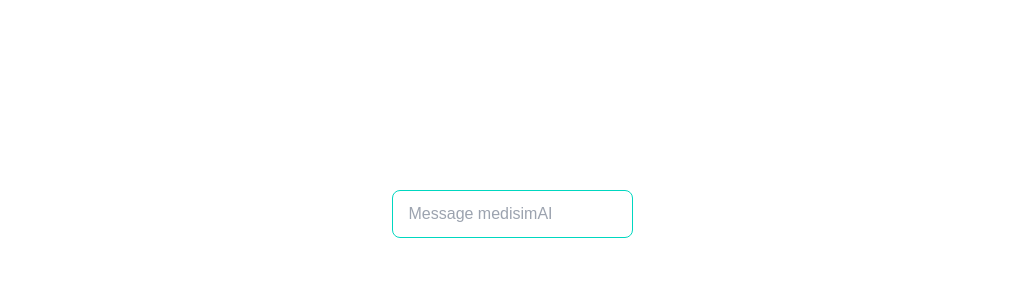
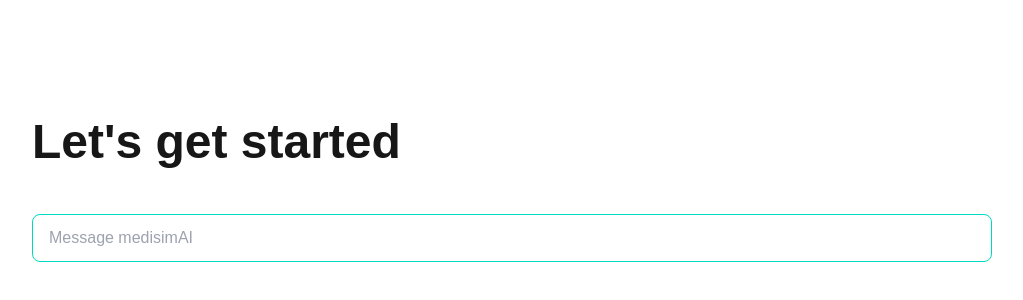
Before and after one commit to kippsss/medisim_ai, a Next.js app: page / in a window 1280 px wide. Shown: the part 210-510 px from the top of the page, without its empty margins (128-1151 px from the left). Built offline with nearby package versions, Linux system fonts and the light colour scheme.

Commit message:
get started page

```diff
--- a/src/app/components/Chat/Chat.tsx
+++ b/src/app/components/Chat/Chat.tsx
@@ -3,12 +3,12 @@
 import ChatInput from './ChatInput';
 import { useState } from 'react';
 import { Message } from './schema';
-import OpenAI from 'openai';
 
-export default function ChatInterface() {
+export default function Chat() {
   const [messages, setMessages] = useState<Message[]>([]);
   const [input, setInput] = useState('');
   const [loading, setLoading] = useState(false);
+  const [start, setStart] = useState(false);
 
   const handleInputChange = (e: React.ChangeEvent<HTMLInputElement>) => {
     setInput(e.target.value);
@@ -19,6 +19,7 @@
     if (input.trim() !== '') {
       addMessage(input);
       setInput('');
+      setStart(true);
     }
     await chatCompletion(input);
   };
@@ -60,7 +61,12 @@
   };
 
   return (
-    <div className="flex flex-col px-40">
+    <div
+      className={`flex flex-col w-full p-40 min-h-screen ${
+        start ? 'justify-between' : 'justify-center'
+      }`}
+    >
+      {!start && <h1 className="text-5xl font-bold">Let's get started</h1>}
       <ChatConversation messages={messages} />
       <ChatInput
         input={input}
--- a/src/app/components/Chat/ChatConversation.tsx
+++ b/src/app/components/Chat/ChatConversation.tsx
@@ -7,7 +7,7 @@
 
 export default function ChatConversation({ messages }: Props) {
   return (
-    <>
+    <div>
       {messages.map((message, index) => (
         <div
           key={index}
@@ -24,6 +24,6 @@
           </div>
         </div>
       ))}
-    </>
+    </div>
   );
 }
--- a/src/app/page.tsx
+++ b/src/app/page.tsx
@@ -1,9 +1,9 @@
-import ChatInterface from "./components/Chat/Chat";
+import Chat from './components/Chat/Chat';
 
 export default function Home() {
   return (
-    <div className="flex items-center justify-center h-screen">
-      <ChatInterface />
-    </div>
+    <>
+      <Chat />
+    </>
   );
 }
```
